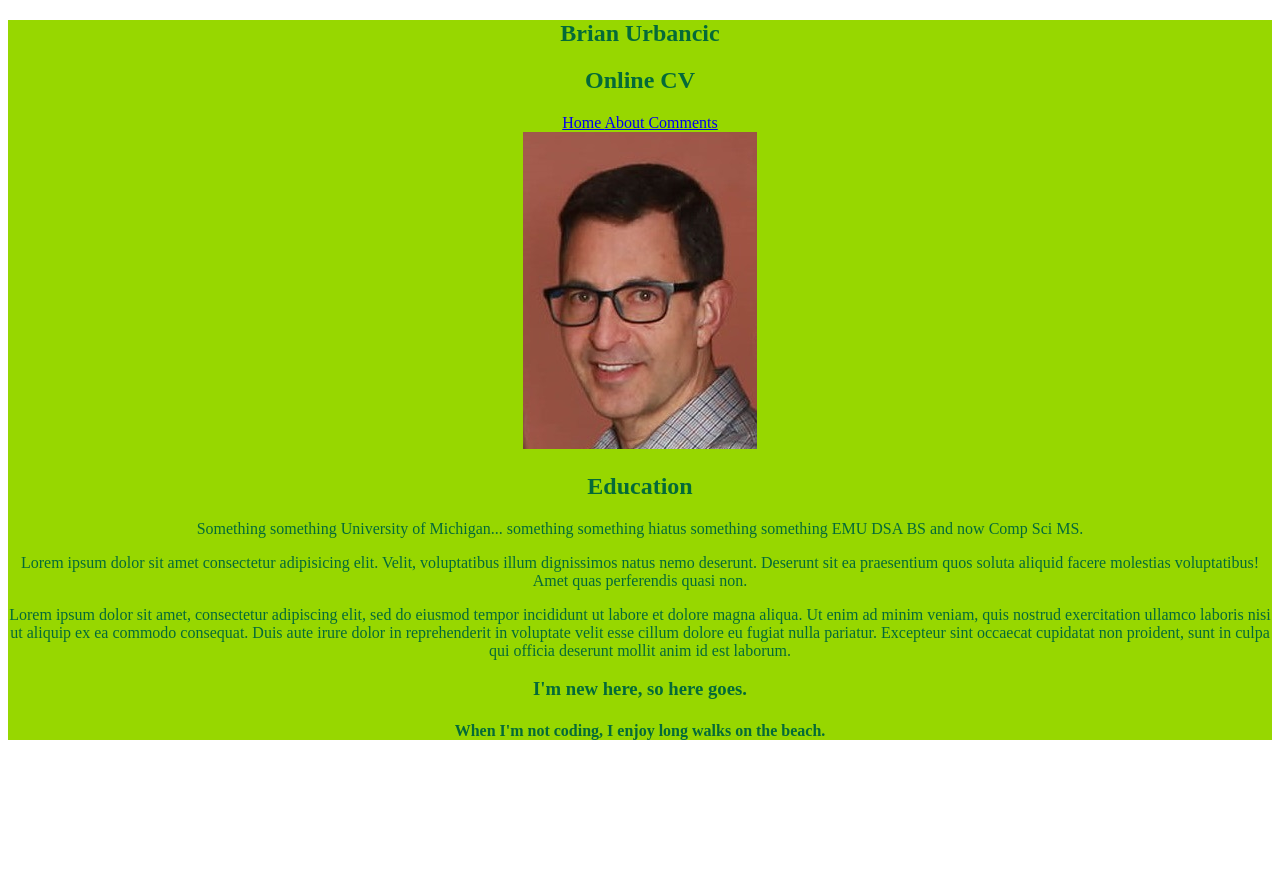
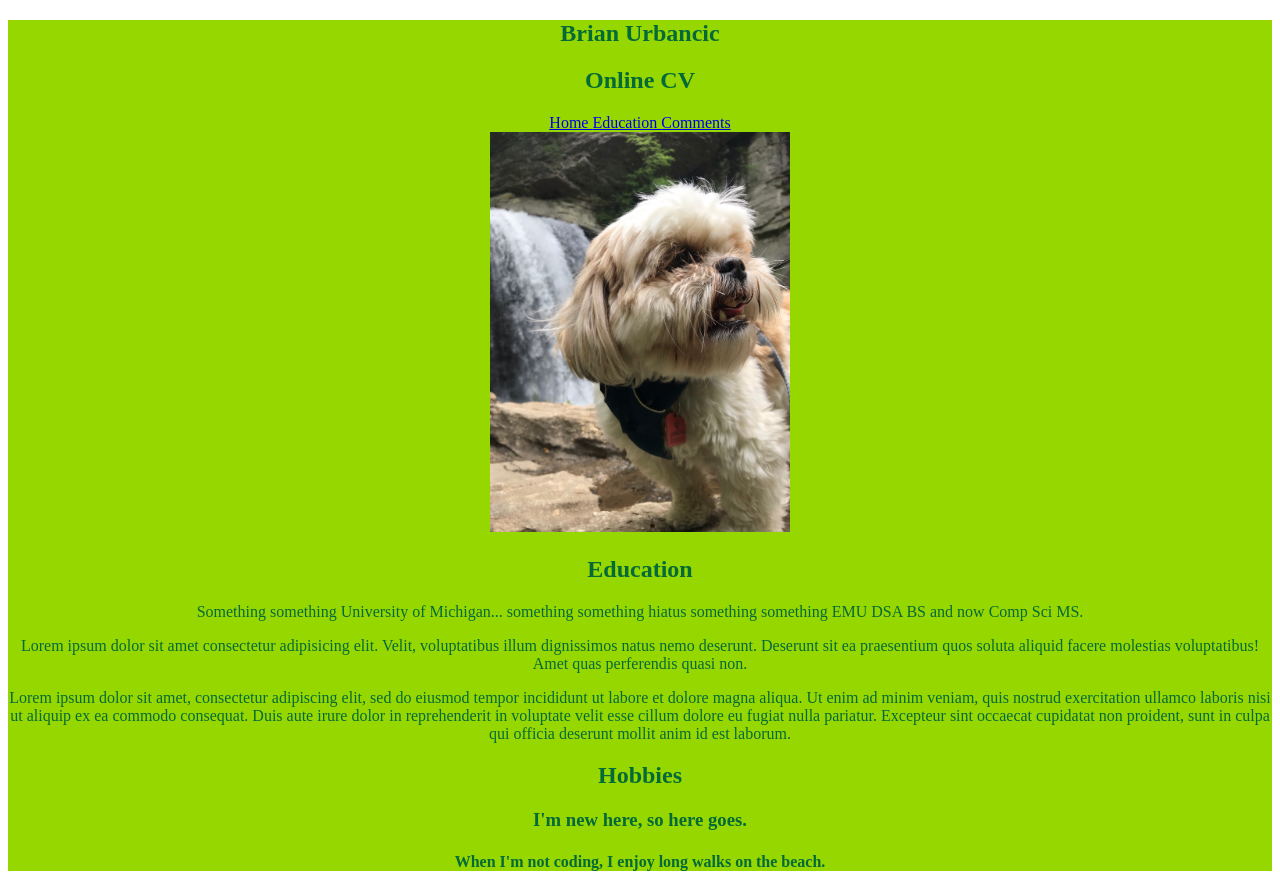
Before and after one commit to COSC631-2021Fall/profile-app-bpurbancic, a React (Create React App) app: page / in a window 1280 px wide. Before the commit the page ends 800 px from the top, so only its background shows below. Built offline with nearby package versions, Linux system fonts and the light colour scheme.

Commit message:
Changes to App.js and components

```diff
--- a/src/App.js
+++ b/src/App.js
@@ -1,13 +1,13 @@
 import Navbar from './components/Navbar';
 import Education from './components/Education';
 import Hobbies from './components/Hobbies';
-import img from './images/pic.jpg';
+import img from './images/Bo.jpg';
 
 function App() {
     return (
       <div className='App'>
         <Navbar />
-        <img className='pic' src={img} alt='pic' />
+        <img className='pic' src={img} alt='2-day-extension pup' width = "300" />
         <div className='container'>
           <Education />
           <Hobbies />
--- a/src/components/Hobbies.js
+++ b/src/components/Hobbies.js
@@ -1,13 +1,13 @@
 const Hobbies = () => {
     return (
         <div>
+            <h2>Hobbies</h2>
             <h3>
                 I'm new here, so here goes.
 
             </h3>
             <h4>
             When I'm not coding, I enjoy long walks on the beach.
-
             </h4>
 
         </div>
--- a/src/components/Navbar.js
+++ b/src/components/Navbar.js
@@ -5,7 +5,7 @@ const Navbar = () => {
             <h1> Online CV</h1>
             <div className='links'>
                 <a href='/'>Home  </a>
-                <a href='/about'>About  </a>
+                <a href='/education'>Education  </a>
                 <a href='/comments'>Comments</a>
             </div>
         </nav>
```
